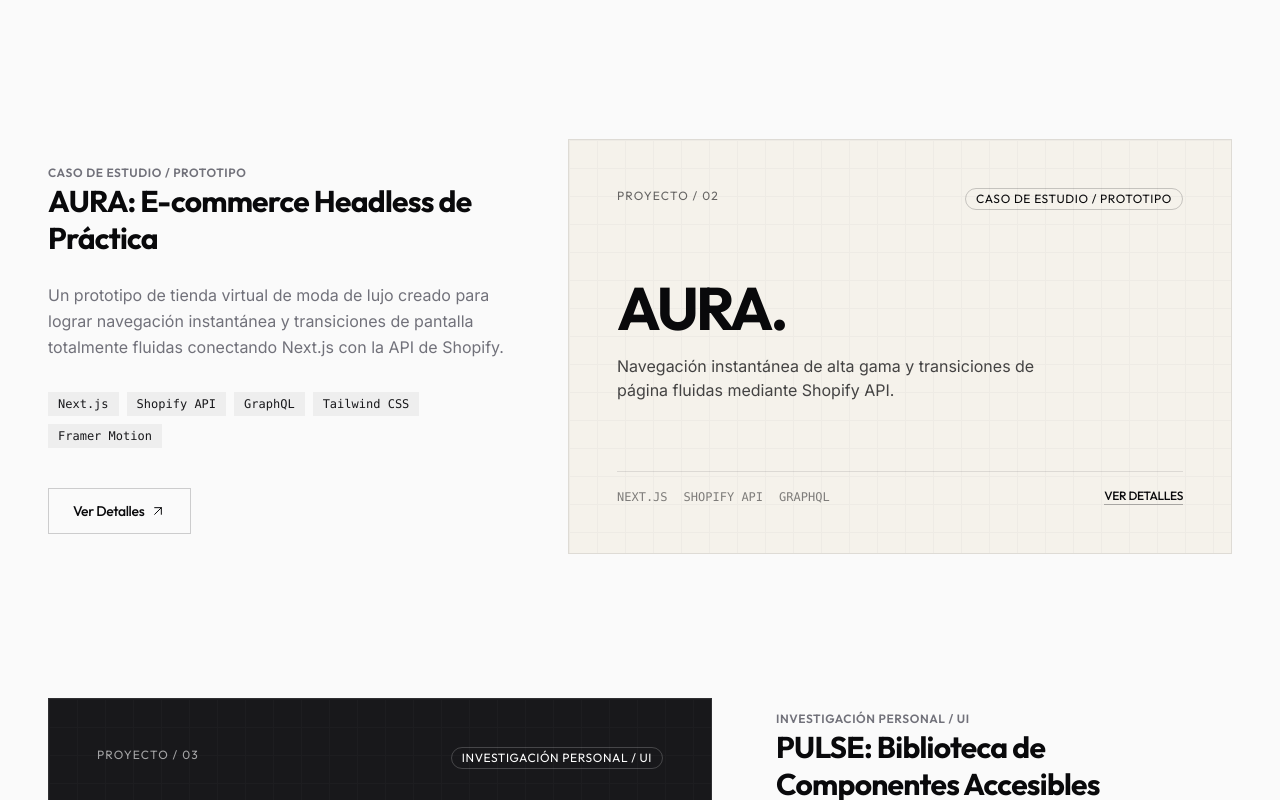
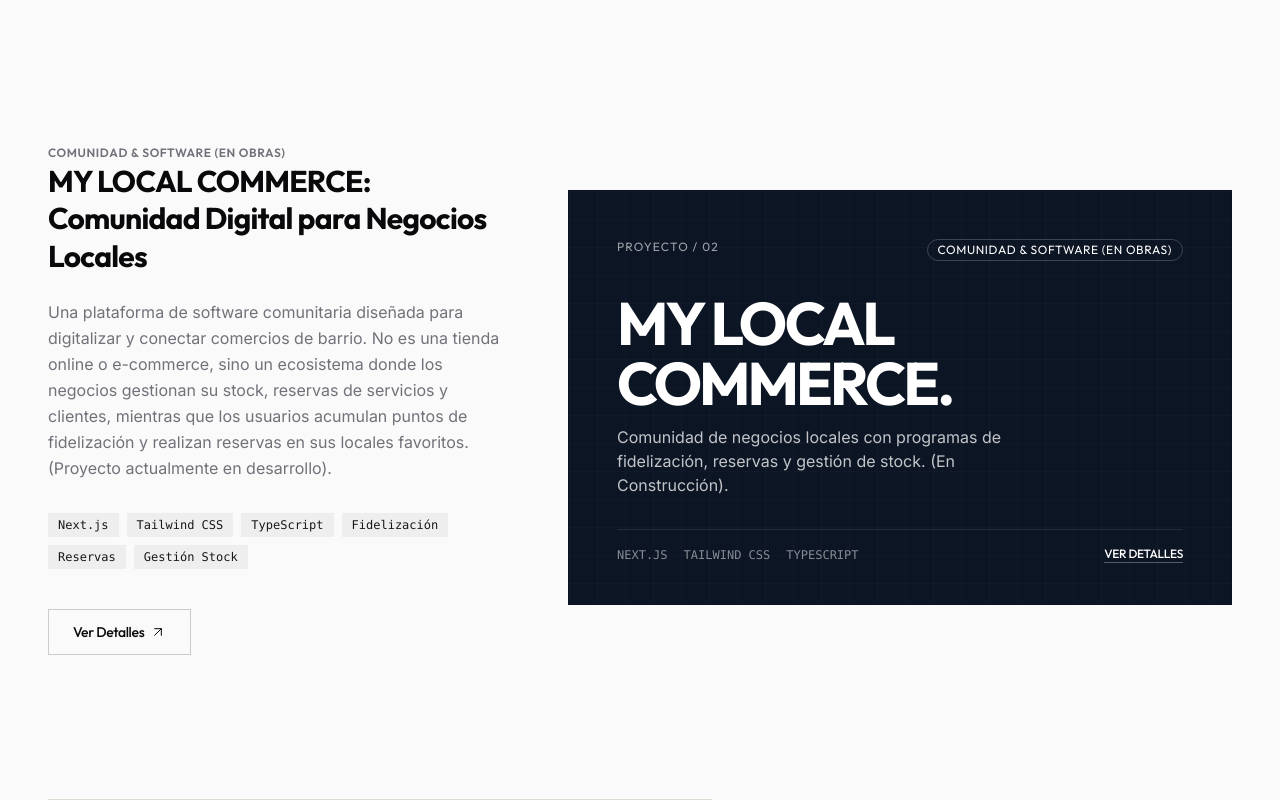
Before and after one commit to nooehf/hidalgonoe.com, a Next.js app: page /proyectos in a window 1280 px wide. Shown: the part 920-1720 px from the top of the page. Built offline with nearby package versions, Linux system fonts and the light colour scheme.

Commit message:
arreglarverdetallestarjetasaun

```diff
--- a/src/app/page.tsx
+++ b/src/app/page.tsx
@@ -107,7 +107,7 @@
                   ENERGÍA LEÓN.
                 </h3>
                 <p className="text-sm sm:text-base opacity-75 font-sans max-w-md text-pretty">
-                  Desarrollo web y automatización de procesos comerciales para Asesoría Energética León. Conectado con CRM y Google Workspace.
+                  Automatización comercial conectada a CRM y posicionamiento SEO local en el Top 3.
                 </p>
               </div>
 
--- a/src/app/proyectos/[slug]/page.tsx
+++ b/src/app/proyectos/[slug]/page.tsx
@@ -18,6 +18,8 @@
   bannerBorder: string;
   tagline: string;
   liveUrl?: string;
+  githubUrl?: string;
+  inDevelopment?: boolean;
 
   problemText: string;
   problemDetails: string[];
@@ -68,6 +70,45 @@
       "Automatización total del 100% de las solicitudes entrantes directo al CRM.",
       "Configuración profesional de la identidad digital (emails corporativos con entregabilidad optimizada).",
       "Ahorro masivo de tiempo operativo y unificación del canal de comunicación con el cliente."
+    ]
+  },
+  mylocalcommerce: {
+    slug: "mylocalcommerce",
+    name: "MY LOCAL COMMERCE",
+    category: "Comunidad de Negocios (En Obras)",
+    client: "Comercios locales",
+    date: "En Desarrollo",
+    role: "Arquitectura de Software & UI",
+    tags: ["Next.js", "Tailwind CSS", "TypeScript", "Fidelización", "Reservas", "Gestión Stock"],
+    bannerBg: "bg-[#0c1524]",
+    bannerBorder: "border-slate-900/20",
+    tagline: "Construyendo una plataforma comunitaria para digitalizar comercios de barrio mediante programas de fidelización, reservas de servicios y gestión de stocks y clientes. (Proyecto en Obras).",
+    inDevelopment: true,
+
+    problemText: "El pequeño comercio de barrio compite en desventaja frente a las grandes plataformas globales, careciendo de herramientas sencillas de fidelización y reservas integradas. Para solucionar esto, estoy desarrollando un software comunitario que unifica los negocios locales bajo una sola plataforma. No es un e-commerce o tienda online convencional, sino un ecosistema donde los comercios gestionan su stock, reservas de servicios y clientes, permitiendo además a los usuarios acumular puntos y reservar en tiempo real.",
+    problemDetails: [
+      "Ausencia de sistemas locales de fidelización por puntos que incentiven el consumo de barrio repetido.",
+      "Dificultad de los comercios pequeños para gestionar reservas y stock sin sistemas complejos e individuales.",
+      "Necesidad de agrupar y digitalizar negocios locales bajo una comunidad interactiva y colaborativa."
+    ],
+
+    solutionText: "Estoy diseñando e implementando la arquitectura técnica y el frontend de la plataforma con Next.js, Tailwind CSS y TypeScript. El software ofrece dos áreas diferenciadas: un panel de administración para el comerciante (donde controla el stock en tiempo real, gestiona reservas y visualiza su cartera de clientes - CRM) y una interfaz intuitiva para el cliente final (donde descubre locales cercanos, agenda reservas de citas o servicios en su calendario y consulta su monedero de puntos de fidelización acumulados por reservar). Actualmente, el backend y la lógica de fidelización se encuentran en fase de desarrollo activo.",
+    solutionDetails: [
+      "Modelado y desarrollo en tiempo real de la billetera digital de fidelización y asignación de puntos.",
+      "Diseño de calendarios y flujos para agendar reservas de citas o servicios directamente con el local.",
+      "Estructuración del panel de administración del comercio para el control de inventario de stock y clientes."
+    ],
+
+    resultText: "El software está avanzando en su desarrollo a paso firme. La meta es consolidar una base modular ultra-rápida y limpia para integrar bases de datos distribuidas y pasarelas de canjes, ofreciendo a los comercios una herramienta de nivel profesional.",
+    resultStats: [
+      { label: "Estado actual", value: "En Obras" },
+      { label: "Módulos Lógicos", value: "4" },
+      { label: "Fase del Código", value: "Alpha" }
+    ],
+    resultDetails: [
+      "Maquetado modular en progreso de la interfaz de cliente final e interacciones iniciales.",
+      "Lógica de asignación de puntos y modelado de reservas/stock en construcción activa.",
+      "Repositorio abierto en GitHub para asegurar un seguimiento público y transparente de los avances."
     ]
   },
   aura: {
@@ -151,6 +192,7 @@
 export async function generateStaticParams() {
   return [
     { slug: "energialeon" },
+    { slug: "mylocalcommerce" },
     { slug: "aura" },
     { slug: "pulse" }
   ];
@@ -239,6 +281,35 @@
       </section>
 
       {/* Case Study Desglose Editorial */}
+      {project.inDevelopment && (
+        <TransitionView yOffset={20}>
+          <div className="bg-brand-dark/3 border border-brand-dark/10 p-6 sm:p-8 flex flex-col sm:flex-row items-start sm:items-center justify-between gap-6 rounded-none mb-12">
+            <div className="space-y-1">
+              <span className="inline-flex items-center gap-1.5 px-2 py-0.5 bg-indigo-500/10 text-indigo-600 dark:text-indigo-500 text-[10px] font-mono font-semibold uppercase tracking-wider rounded-none mb-1">
+                Proyecto en Construcción
+              </span>
+              <h4 className="font-display text-base font-bold text-brand-text">
+                Este software se encuentra actualmente en fase activa de desarrollo.
+              </h4>
+              <p className="text-xs text-brand-muted font-sans leading-relaxed max-w-2xl text-pretty">
+                Estoy construyendo y afinando los módulos de reservas de servicios, gestión de stock, clientes (CRM) y programas de fidelización por puntos. El repositorio se actualiza constantemente a medida que avanzo la lógica y el backend.
+              </p>
+            </div>
+            {project.githubUrl && (
+              <a
+                href={project.githubUrl}
+                target="_blank"
+                rel="noopener noreferrer"
+                className="shrink-0 inline-flex items-center gap-2 font-display text-xs font-semibold tracking-tight border border-brand-text bg-brand-text text-brand-bg px-4 py-2 hover:bg-transparent hover:text-brand-text transition-all duration-300 rounded-none uppercase"
+              >
+                Ver Código en GitHub →
+              </a>
+            )}
+          </div>
+        </TransitionView>
+      )}
+
+      {/* Case Study Desglose Editorial */}
       <section className="grid grid-cols-1 lg:grid-cols-12 gap-12 lg:gap-20 pt-4">
         {/* Left Column: Problem & Solution (Editorial focus) */}
         <div className="lg:col-span-8 space-y-16">
@@ -300,8 +371,9 @@
               ))}
             </div>
 
+            {(project.liveUrl || project.githubUrl) && (
+              <div className="pt-6 border-t border-brand-border/40 flex flex-col gap-3">
                 {project.liveUrl && (
-              <div className="pt-6 border-t border-brand-border/40">
                   <a
                     href={project.liveUrl}
                     target="_blank"
@@ -310,6 +382,17 @@
                   >
                     Visitar Sitio Web
                   </a>
+                )}
+                {project.githubUrl && (
+                  <a
+                    href={project.githubUrl}
+                    target="_blank"
+                    rel="noopener noreferrer"
+                    className="inline-flex w-full items-center justify-center font-display text-xs sm:text-sm font-semibold tracking-tight bg-transparent text-brand-text hover:bg-brand-text hover:text-brand-bg px-6 py-3 border border-brand-text transition-all duration-300 rounded-none uppercase"
+                  >
+                    Ver Código en GitHub
+                  </a>
+                )}
               </div>
             )}
           </TransitionView>
--- a/src/app/proyectos/page.tsx
+++ b/src/app/proyectos/page.tsx
@@ -1,6 +1,8 @@
 import React from "react";
 import Container from "@/components/ui/container";
 import Button from "@/components/ui/button";
+import Link from "next/link";
+import { ArrowUpRight } from "lucide-react";
 import TransitionView from "@/components/ui/transition-view";
 
 interface Project {
@@ -33,6 +35,20 @@
     borderColor: "border-emerald-950/20",
   },
   {
+    slug: "mylocalcommerce",
+    title: "MY LOCAL COMMERCE: Comunidad Digital para Negocios Locales",
+    name: "MY LOCAL COMMERCE",
+    category: "Comunidad & Software (En Obras)",
+    tags: ["Next.js", "Tailwind CSS", "TypeScript", "Fidelización", "Reservas", "Gestión Stock"],
+    description:
+      "Una plataforma de software comunitaria diseñada para digitalizar y conectar comercios de barrio. No es una tienda online o e-commerce, sino un ecosistema donde los negocios gestionan su stock, reservas de servicios y clientes, mientras que los usuarios acumulan puntos de fidelización y realizan reservas en sus locales favoritos. (Proyecto actualmente en desarrollo).",
+    cardTagline: "Comunidad de negocios locales con programas de fidelización, reservas y gestión de stock. (En Construcción).",
+    caseStudyNumber: "02",
+    bgColor: "bg-[#0c1524]", // Deep Navy Slate
+    textColor: "text-white",
+    borderColor: "border-slate-950/20",
+  },
+  {
     slug: "aura",
     title: "AURA: E-commerce Headless de Práctica",
     name: "AURA",
@@ -41,7 +57,7 @@
     description:
       "Un prototipo de tienda virtual de moda de lujo creado para lograr navegación instantánea y transiciones de pantalla totalmente fluidas conectando Next.js con la API de Shopify.",
     cardTagline: "Navegación instantánea de alta gama y transiciones de página fluidas mediante Shopify API.",
-    caseStudyNumber: "02",
+    caseStudyNumber: "03",
     bgColor: "bg-[#f5f2eb]", // Cream / Warm gray
     textColor: "text-brand-text",
     borderColor: "border-brand-dark/10",
@@ -55,7 +71,7 @@
     description:
       "Creación y documentación de un conjunto modular de componentes interactivos y accesibles (cumpliendo WCAG AA) desarrollados con Tailwind CSS para utilizarlos en mis futuros proyectos.",
     cardTagline: "Biblioteca modular interactiva y accesible bajo estándares normativos WCAG AA.",
-    caseStudyNumber: "03",
+    caseStudyNumber: "04",
     bgColor: "bg-[#18181b]", // Pure Zinc Dark
     textColor: "text-white",
     borderColor: "border-white/10",
@@ -99,10 +115,10 @@
                 }`}
               >
                 <div
-                  className={`${project.bgColor} ${project.textColor} aspect-[16/10] flex flex-col justify-between p-8 sm:p-12 relative overflow-hidden group select-none cursor-pointer border ${project.borderColor}`}
+                  className={`${project.bgColor} ${project.textColor} aspect-[1.1/1] sm:aspect-[16/10] flex flex-col justify-between p-6 sm:p-12 relative overflow-hidden group select-none cursor-pointer border ${project.borderColor}`}
                 >
                   {/* Grid Background details */}
-                  <div className="absolute inset-0 opacity-5 bg-[linear-gradient(to_right,#808080_1px,transparent_1px),linear-gradient(to_bottom,#808080_1px,transparent_1px)] bg-[size:28px_28px]" />
+                  <div className="absolute inset-0 opacity-5 pointer-events-none bg-[linear-gradient(to_right,#808080_1px,transparent_1px),linear-gradient(to_bottom,#808080_1px,transparent_1px)] bg-[size:28px_28px]" />
 
                   <div className="relative z-10 flex flex-col sm:flex-row sm:justify-between sm:items-start gap-3 w-full items-start">
                     <span className="font-display text-xs tracking-widest uppercase opacity-60">
@@ -113,11 +129,11 @@
                     </span>
                   </div>
 
-                  <div className="relative z-10 my-auto py-8">
-                    <h3 className="font-display text-4xl sm:text-6xl font-bold tracking-tighter mb-4 leading-none">
+                  <div className="relative z-10 my-auto py-4 sm:py-8">
+                    <h3 className="font-display text-3xl sm:text-6xl font-bold tracking-tighter mb-3 leading-none">
                       {project.name}.
                     </h3>
-                    <p className="text-sm sm:text-base opacity-75 font-sans max-w-md">
+                    <p className="text-xs sm:text-base opacity-75 font-sans max-w-md">
                       {project.cardTagline}
                     </p>
                   </div>
@@ -167,11 +183,14 @@
                   ))}
                 </div>
 
-                <div className="pt-4">
-                  <Button href={`/proyectos/${project.slug}`} variant="secondary" showArrow>
-                    Ver Detalles
-                  </Button>
-                </div>
+                  <div className="pt-4">
+                    <Link href={`/proyectos/${project.slug}`} className="inline-flex items-center gap-1.5 font-display text-sm font-medium tracking-tight transition-all duration-300 bg-transparent text-brand-text px-6 py-3 border border-brand-dark/20 hover:border-brand-dark active:scale-98 rounded-none">
+                      Ver Detalles
+                      <span className="flex items-center">
+                        <ArrowUpRight className="w-4 h-4 stroke-[1.5]" />
+                      </span>
+                    </Link>
+                  </div>
               </TransitionView>
             </div>
           );
```
Lines whose indentation alone changed are shown as unchanged.
